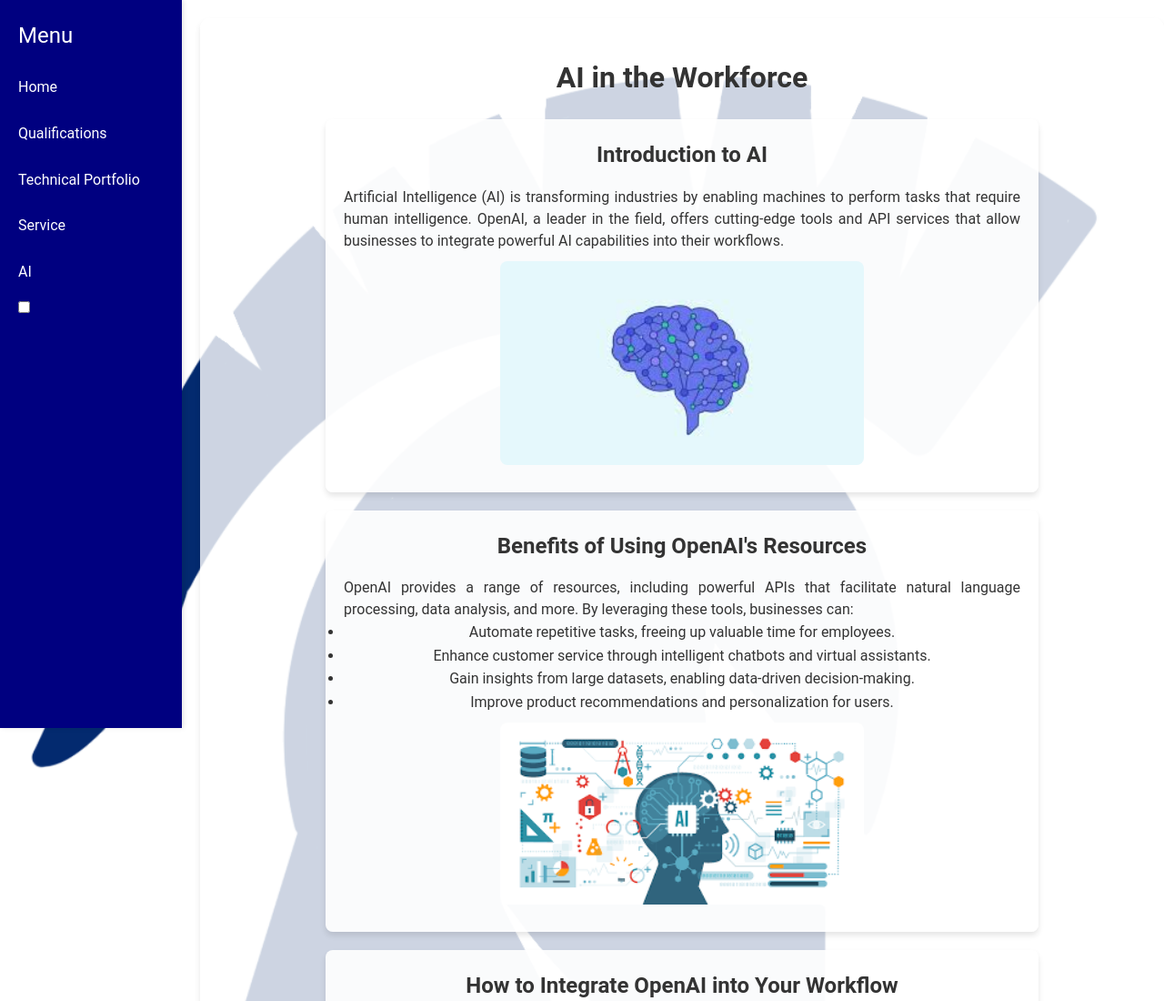
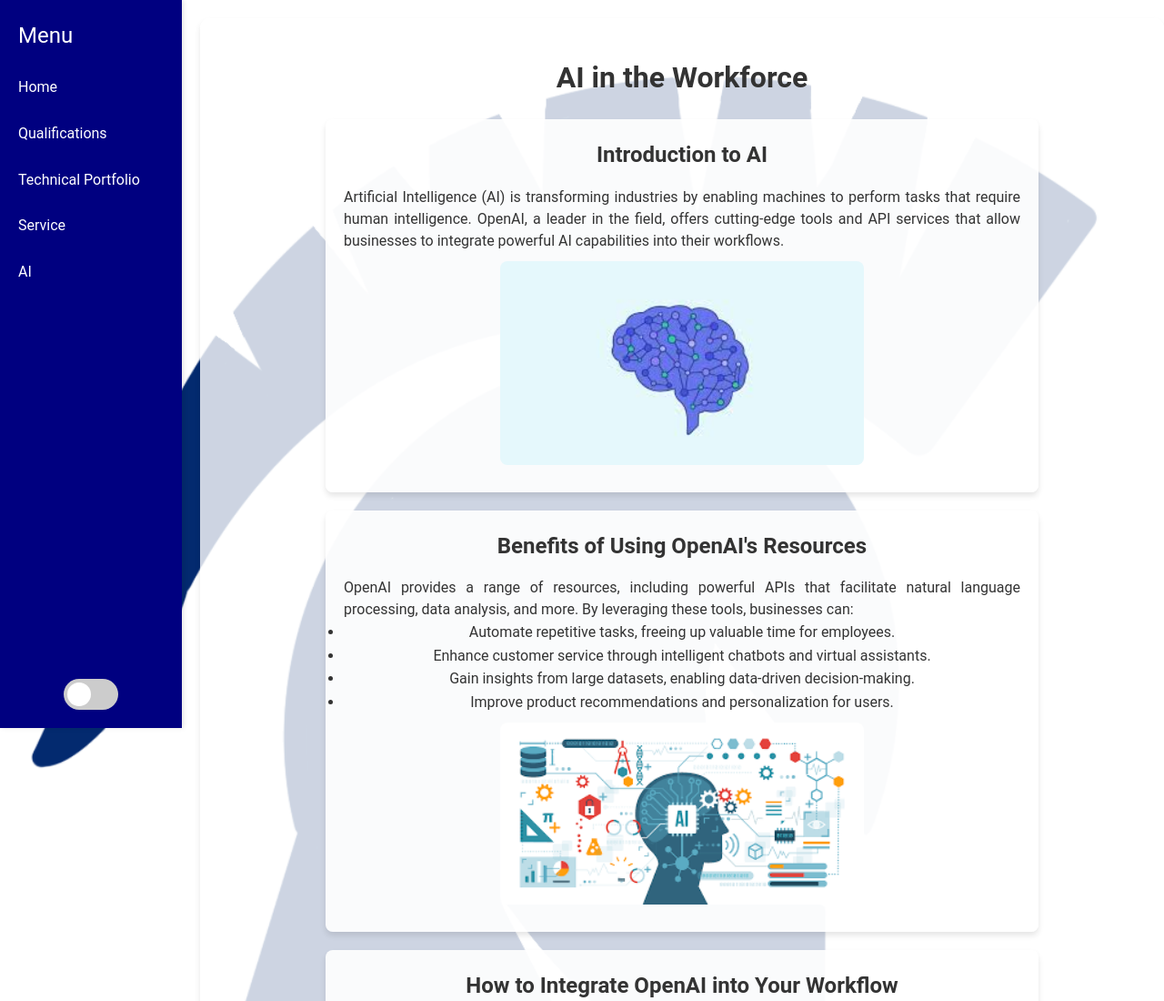
Before and after one commit to joeDepolo/csce412joedepolo.me, a plain HTML site: page aiGen.html in a window 1280 px wide. Shown: the top 1100 px of the page at 91% size. Drawn offline with Linux system fonts and the light colour scheme; a script that the page names is missing.

Commit message:
Updated comments

```diff
--- a/style.css
+++ b/style.css
@@ -58,14 +58,14 @@ body {
 }
 
 .main-content {
-    margin-left: 220px; /* Ensures content is positioned to the right of the sidebar */
+    margin-left: 220px; /* Right align */
     padding: 40px;
     flex: 1;
     display: flex;
     flex-direction: column;
     align-items: center;
     justify-content: center;
-    background-color: rgba(255, 255, 255, 0.8); /* Adds a light background to main content for readability */
+    background-color: rgba(255, 255, 255, 0.8); /*light box */
     border-radius: 10px;
     box-shadow: 0 4px 6px rgba(0, 0, 0, 0.1);
     margin-top: 20px;
@@ -274,7 +274,61 @@ body {
 .ai-logo:hover {
     transform: scale(1.1);
 }
+/*Toggle bar*/
+.toggle-container {
+    position: absolute;
+    bottom: 20px;
+    left: 50%;
+    transform: translateX(-50%);
+}
+
+/* Toggle switch styling remains the same */
+.switch {
+    position: relative;
+    display: inline-block;
+    width: 60px;
+    height: 34px;
+}
+
+.switch input {
+    opacity: 0;
+    width: 0;
+    height: 0;
+}
+
+.slider {
+    position: absolute;
+    cursor: pointer;
+    top: 0;
+    left: 0;
+    right: 0;
+    bottom: 0;
+    background-color: #ccc;
+    transition: 0.4s;
+    border-radius: 34px;
+}
+
+.slider:before {
+    position: absolute;
+    content: "";
+    height: 26px;
+    width: 26px;
+    left: 4px;
+    bottom: 4px;
+    background-color: white;
+    transition: 0.4s;
+    border-radius: 50%;
+}
+
+input:checked + .slider {
+    background-color: #2144f3;
+}
+
+input:checked + .slider:before {
+    transform: translateX(26px);
+}
 /* Responsive Design */
+
 @media screen and (max-width: 768px) {
     .sidebar {
         width: 100%;
@@ -285,4 +339,9 @@ body {
         margin-left: 0;
         padding: 20px;
     }
+    .toggle-container {
+        bottom: 10px;
+        left: 50%;
+        transform: translateX(-50%);
+    }
 }
```
